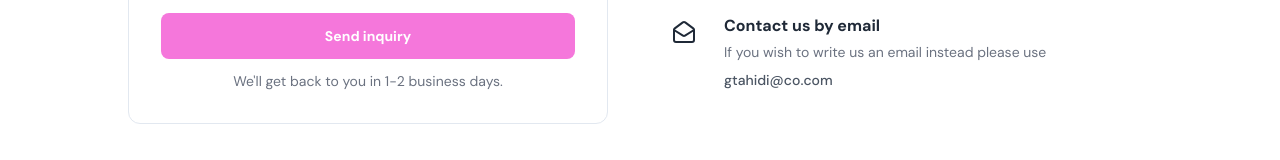
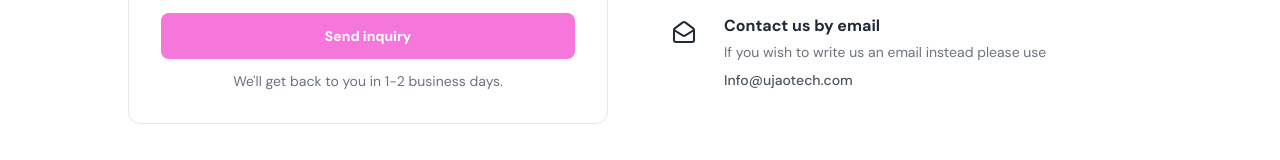
Before and after one commit to gTahidi/gTahidi-Beta, a Next.js app: page /contact in a window 1280 px wide. Shown: the part 544-704 px from the top of the page. Built offline with nearby package versions, Linux system fonts and the light colour scheme.

Commit message:
Update page.tsx

```diff
--- a/app/contact/page.tsx
+++ b/app/contact/page.tsx
@@ -102,8 +102,7 @@ function page() {
                 <h3 className="font-semibold text-gray-800 ">Contact us by email</h3>
                 <p className="mt-1 text-sm text-gray-500">If you wish to write us an email instead please use</p>
                 <a className="mt-2 inline-flex items-center gap-x-2 text-sm font-medium text-gray-600 hover:text-gray-800 " href="#">
-                gtahidi@co.com
-                </a>
+                  Info@ujaotech.com                </a>
             </div>
             </div>
         </div>
```
